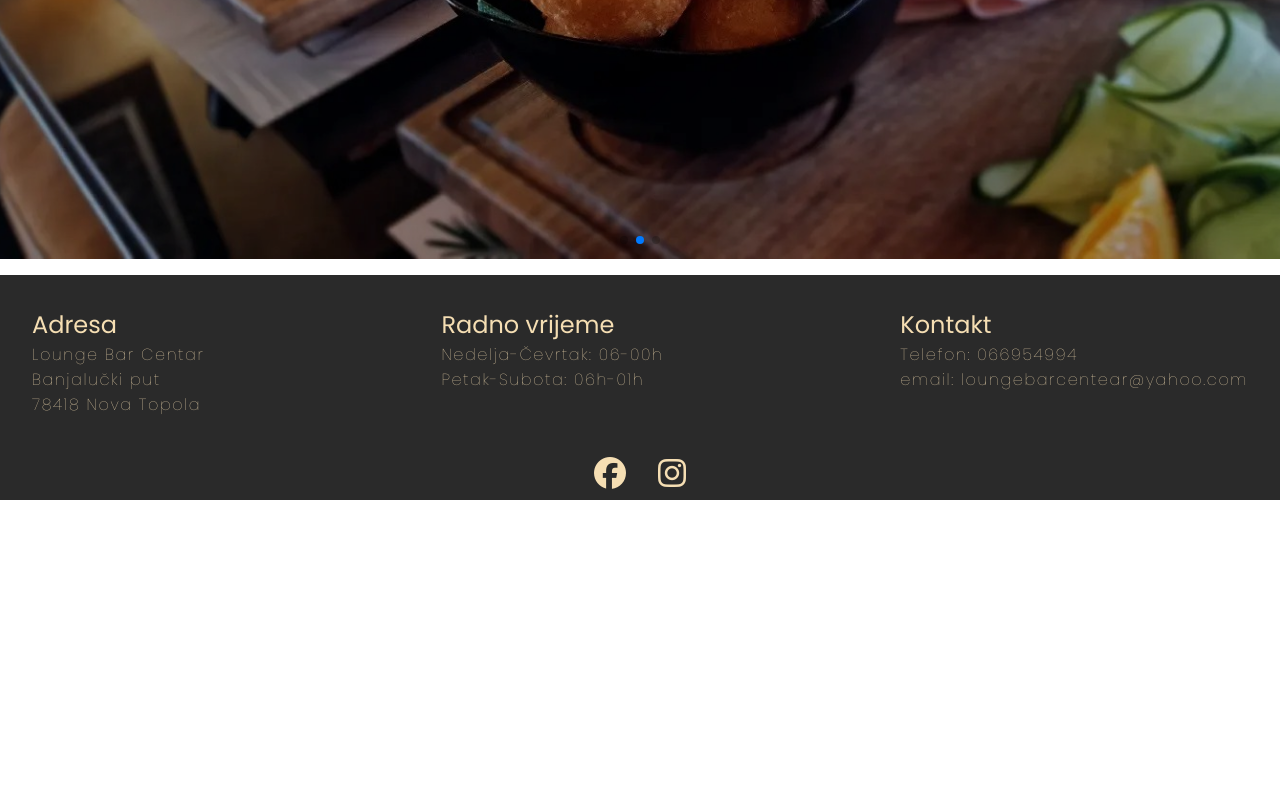
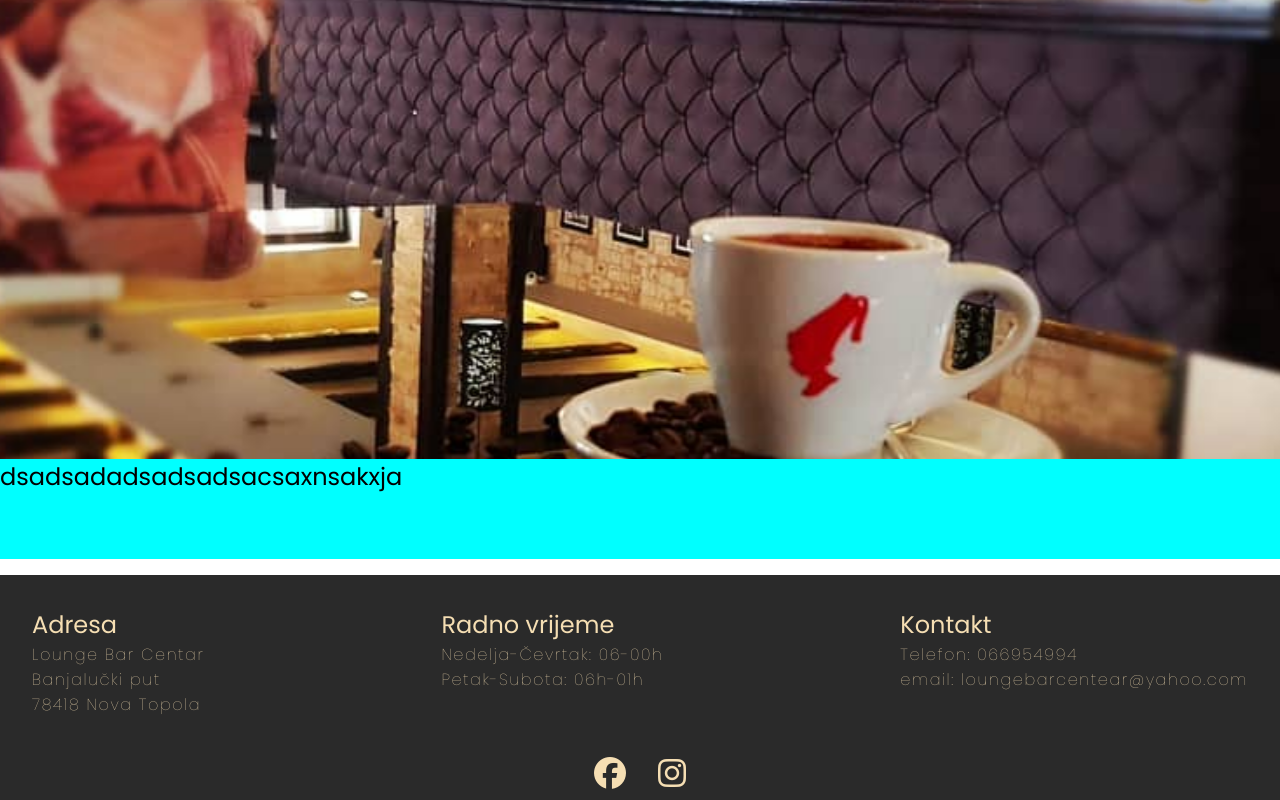
Before and after one commit to ZeljkoM1987/loungebar, a React (Vite) app: page /contact in a window 1280 px wide. Shown: the part 541-1341 px from the top of the page. Before the commit the page ends 1041 px from the top, so only its background shows below. Built offline with nearby package versions, Linux system fonts and the light colour scheme; a web font is replaced by a local one.

Commit message:
proba parr

```diff
--- a/package.json
+++ b/package.json
@@ -12,6 +12,7 @@
   "dependencies": {
     "react": "^18.2.0",
     "react-dom": "^18.2.0",
+    "react-parallax": "^3.5.1",
     "react-router-dom": "^6.22.0",
     "swiper": "^11.0.6"
   },
--- a/src/components/HomeIntro.jsx
+++ b/src/components/HomeIntro.jsx
@@ -4,7 +4,8 @@ import { TripData } from "./TripData";
 import TripImg1 from '../../assets/16.jpg';
 import TripImg2 from '../../assets/36.jpg';
 import TripImg3 from '../../assets/33.jpg';
-
+import par from '../../assets/52jpg.jpg';
+import { Parallax } from "react-parallax";
 import { PreporukaItems } from "./PreporukaItems";
 import { Swiper, SwiperSlide } from 'swiper/react';
 import delivery from '../../assets/delivery.svg';
@@ -57,12 +58,21 @@ export const HomeIntro = () => {
 
         </div>
       </div>
-      <div className="parallax">
+      <Parallax strength={800}>
 
-      </div>
+<div className="contentpar"></div>
+
+    </Parallax>
+
+    <Parallax strength={800} >
+
       <div className="intro-text">
-        <h2>Sa ponosom vam predstavljamo našu raskošnu selekciju jela, pripremljenih sa strašću i pažnjom, kako biste uživali u svakom trenutku provedenom za stolom.</h2>
-      </div>
+              <h2>Sa ponosom vam predstavljamo našu raskošnu selekciju jela, pripremljenih sa strašću i pažnjom, kako biste uživali u svakom trenutku provedenom za stolom.</h2>
+            </div>
+          </Parallax>
+
+
+
       <div className="section-o-nama">
         <div className="preporuka">
           <h2>Preporuka šefa kuhinje</h2>
--- a/src/components/HomeIntroStyle.css
+++ b/src/components/HomeIntroStyle.css
@@ -12,6 +12,7 @@ align-items: center;
   padding-top: 4rem;
   padding-bottom: 4rem;
 }
+
 
 .intro-text h2 {
   font-size: 2.5rem;
@@ -43,6 +44,10 @@ align-items: center;
   font-weight: 200;
   font-size: 1.75rem;
   margin-bottom: 2rem;
+}
+.intro-text {
+  background-color: white;
+  position: relative;
 }
 
 .link {
@@ -77,7 +82,13 @@ align-items: center;
   background-color: wheat;
 }
 
- .parallax {
+.content-par {
+  min-height: 500px;
+  background-color: aqua;
+
+}
+
+ /*.parallax {
 
 
   background-image: url('../../assets/52jpg.jpg');
--- a/src/index.css
+++ b/src/index.css
@@ -23,3 +23,15 @@ align-items: center;
 justify-content: space-around;
 
 }
+
+.text-contact {
+  height: 1000px;
+}
+.co {
+  min-height:  1000px;
+
+}
+.test {
+  height: 100px;
+  background-color: aqua;
+}
--- a/src/routes/Contact.jsx
+++ b/src/routes/Contact.jsx
@@ -1,22 +1,32 @@
 import { Navbar } from "../components/Navbar";
 import {Hero} from '../components/Hero';
 import ContactImg from '../../assets/18.jpg';
+import { Parallax } from "react-parallax";
 
 export const Contact = () => {
 
     return (
       <>
 
-      <>
 
-         <Hero
+
+        {/*<Hero
          cName= "heromid"
          heroImg= {ContactImg}
          title = "Contact"
 
-         btnClass="hide"/>
+         btnClass="hide"/>*/}
+         <Parallax strength={600} bgImage={ContactImg}  >
+          <div className="co"></div>
 
-        </>
+         </Parallax>
+         <div className="test">
+          <h2>dsadsadadsadsadsacsaxnsakxja</h2>
+
+         </div>
+
+
+
         <Navbar />
       </>
     )
```
Also changed, not shown: 1 other file (tests, documents, lock files or other folders).
